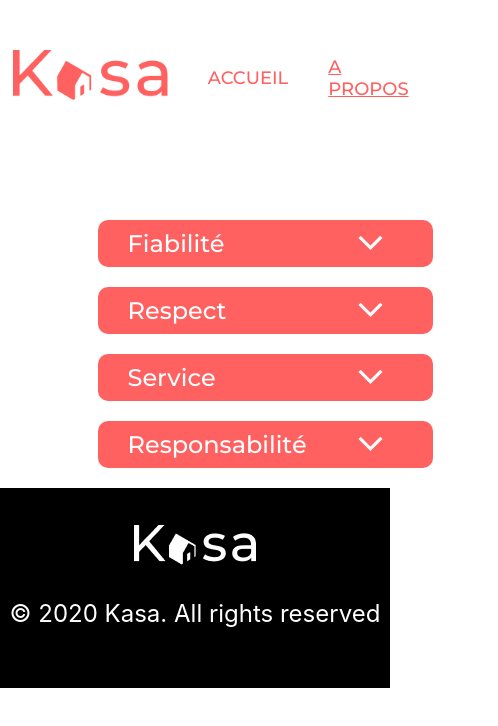
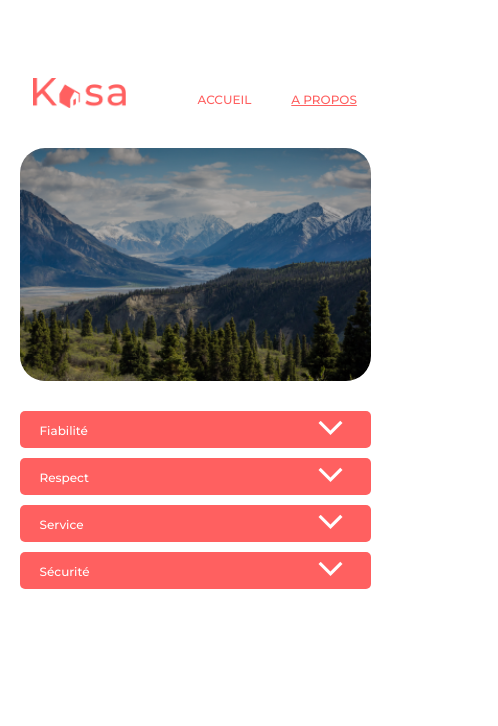
Before and after one commit to LudGold/OCRP7LUD, a React (Create React App) app: page /about in a window 390 px wide. Shown: the top 726 px of the page, 498 px wide, since content can reach past the window. Built offline with nearby package versions, Linux system fonts and the light colour scheme.

Commit message:
review css mobile et components

```diff
--- a/src/components/Home/Banner.jsx
+++ b/src/components/Home/Banner.jsx
@@ -10,7 +10,7 @@ export default function Banner() {
         alt="Paysage côte rocheuse"
         className="img-banner"
       />
-      <h1 className="title-banner"> Chez vous, partout et ailleurs</h1>
+      <h1 className="title-banner">Chez vous,<br/> partout et ailleurs</h1>
 
                   </div>
   );
--- a/src/components/Home/Collapse.jsx
+++ b/src/components/Home/Collapse.jsx
@@ -17,7 +17,7 @@ export default function Collapse(props) {
           <img src="/arrow_up.png" alt="flèche du haut" />
         </button>
       </div>
-          <p className="collapse-description">{props.description}</p>
+          <div className="collapse_open_block"><p className="collapse-description">{props.description}</p></div>
 
     </div>
   ) : (
--- a/src/index.css
+++ b/src/index.css
@@ -1,5 +1,6 @@
 body {
-  margin: 0;
+  margin-left: auto;
+  margin-right: auto;
   width: 100%;
   font-family: -apple-system, BlinkMacSystemFont, 'Segoe UI', 'Roboto', 'Oxygen',
     'Ubuntu', 'Cantarell', 'Fira Sans', 'Droid Sans', 'Helvetica Neue', 'Montserrat',
--- a/src/pages/About.jsx
+++ b/src/pages/About.jsx
@@ -1,7 +1,6 @@
 import React from "react";
 import "../styles/about.css"
 import "../styles/header.css"
-import Footer from "../components/home/Footer";
 import Header from "../components/home/Header";
 import Collapse from "../components/home/Collapse";
 /* import styled from 'styled-components' */
@@ -39,13 +38,13 @@ export default function About() {
               N'hésitez pas à nous contacter si vous avez la moindre question."
        />
        <Collapse
-         title="Responsabilité"
+         title="Sécurité"
          description="La sécurité est la priorité de Kasa.
              Aussi bien pour nos hôtes que pour les voyageurs, chaque logement correspond aux critères de sécurité établis par nos services.
              En laissant une note aussi bien à l'hôte qu'au locataire, cela permet à nos équipes de vérifier que les standards sont bien respectés. Nous organisons également des ateliers sur la sécurité domestique pour nos hôtes."
        />
      </div>
-     <Footer />
+
    </div>
  );
 };
--- a/src/styles/about.css
+++ b/src/styles/about.css
@@ -11,24 +11,30 @@
   filter: brightness(50%);
 }
 .about_container {
-  width: 1023px;
+  width: 60%;
   height: auto;
-  margin: 10px auto 0;
+  margin: 30px auto 0;
 }
 @media only screen and (max-width: 768px) {
  .about_banner_mob {
-    width: 500px;
+    width: 90%;
     margin-left: 20px;
     border-radius: 25px;
+    mix-blend-mode: darken;
+    display: flex;
+    justify-content: center;
+    filter: brightness(0.7);
+
   }
 
   .about_banner_home {
     display: none;
   }
   .about_container{
-    width: 400px;
-    margin-bottom: 20px;
-    margin-left: 25%;
+    display: flex;
+    flex-direction: column;
+    align-items: center ;
+    width: 90%;
+
   }
   }
-/* img mobile n'apparaît pas */
--- a/src/styles/banner.css
+++ b/src/styles/banner.css
@@ -1,45 +1,56 @@
  .banner-content{
   position: relative;
 
-  text-align: center;
-
- }
+   }
 
 .img-banner{
 
-  border-radius: 10px;
+  border-radius: 25px;
   width: 85%;
+  height: 223px;
+  object-fit: cover;
+  max-width: 100%;
   filter: brightness(70%);
-  height: auto;
+  margin: 0 auto;
+  display: block;
 
    }
 
-   .title-banner{
+  .title-banner {
        color: #FFFFFF;
        font-family: 'Montserrat';
+       font-weight: 500;
+       font-style: normal;
+       font-size: 48px;
        position: absolute;
        text-align: center;
-       width: 80%;
-       font-size: 48px;
-       font-style: normal;
-       margin: auto;
-       font-weight: 500;
-       top: 50%;
+       top: 40%;
        left: 50%;
-      transform: translate(-50%, -50%)}
+       transform: translate(-50%, -50%)
+      }
+      br{
+        display: none;
+      }
 
 
 
    @media only screen and (max-width: 768px) {
     .title-banner{
     font-size: 24px;
+    text-align: left;
+    margin-left: -30px;
+    margin-right: -30px;
 
     }
-    .banner-content{
-      margin-left: 0;
-    }
+   br{
+    display: initial;
+   }
+
   .img-banner{
-    max-width: 600px;
+    width: 335px;
+    height: 111px;
+    border-radius: 10px;
+
 
 
 
--- a/src/styles/card.css
+++ b/src/styles/card.css
@@ -1,4 +1,4 @@
-/* à revoir */
+
 .Contain{
   display: flex;
   justify-content: center;
@@ -8,13 +8,13 @@
   border-radius: 25px;
   background-color: #f7f7f7;
   width: 85%;
-  gap: 5%;
+  gap: 10%;
   display: flex;
   flex-wrap: wrap;
   object-fit: cover;
   justify-content: center;
   align-items: center;
-  padding: 40px 20px 40px 20px;
+  padding: 40px 0 40px 0;
   margin-top: 30px;
 
 }
@@ -59,6 +59,8 @@
 @media only screen and (max-width: 768px) {
 .Cards{
   background: none;
+  margin-top: 0;
+  padding: 0;
 
 
 }
--- a/src/styles/collapse.css
+++ b/src/styles/collapse.css
@@ -1,15 +1,19 @@
-/* chevrons pour collapse */
-.dropdown_up {
-  width: 20px;
+ /* chevrons pour collapse
+ .dropdown_up {
+ width: 20px;
   transform: rotate(0deg);
   border: none;
+  outline: none;
+  cursor: pointer;
   background: transparent;
   margin-right: 63px;
 }
 
 .dropdown_down {
-  width: 20px;
-  transform: rotate(0deg);
+  /* width: 20px; */
+  /* transform: rotate(0deg); */
+  /* outline: none;
+  cursor: pointer;
   background: transparent;
   border: none;
   margin-right: 63px;
@@ -17,7 +21,7 @@
 
 .collapse_closed,
 .collapse_open {
-  align-items: flex-start;
+
   font-family: "Montserrat";
 }
 .collapse-title {
@@ -64,12 +68,99 @@
   width: 1023px;
   height: 47px;
   margin-top: 20px;
+} */
+.collapse_open {
+  display: flex;
+  flex-direction: column;
+  align-items: center;
+  background-color: #ff6060;
+  color: #ffffff;
+  border-radius: 5px;
+  margin-bottom: 20px;
+
 }
+.collapse_open_block{
+  background-color: #F7F7F7;
+  width: 100%;
+
+}
+
+.collapse_encart_opened {
+  display: flex;
+  align-items: center;
+
+  justify-content: space-between;
+  width: 100%;
+}
+
+.collapse-title {
+  font-size: 24px;
+  font-weight: 500;
+  font-family: 'Montserrat';
+  margin-left: 20px;
+  margin-bottom: 10px;
+  color: #ffffff;
+}
+
+.dropdown_up {
+  background-color: #ff6060;
+  border: none;
+  margin-right: 20px;
+  outline: none;
+  cursor: pointer;
+}
+
+.collapse-description {
+
+  margin-top: 10px;
+  width: 90%;
+  margin-left: 30px;
+  color: #ff6060;
+  background: #F7F7F7;
+  font-size: 24px;
+  font-family: 'Montserrat';
+  font-weight: 400;
+  line-height: 34px;
+  border-radius: 5px;
+}
+
+.collapse_closed {
+  display: flex;
+  align-items: center;
+  justify-content: center;
+
+  margin-bottom: 10px;
+  background-color: #ff6060;
+  border-radius: 5px;
+
+}
+
+.collapse_encart_closed {
+  display: flex;
+  align-items: center;
+  justify-content: space-between;
+  width: 100%;
+}
+
+.dropdown_down {
+  background-color: #ff6060;
+  border: none;
+  margin-right: 20px;
+  outline: none;
+  cursor: pointer;
+}
+
 @media only screen and (max-width: 768px) {
-    .collapse_encart_opened, .collapse_encart_closed{
-        width: 335px;
+
+    .collapse-description{
+        font-size: 12px;
+        line-height: 12px;
     }
-    .collapse-description{
-        width: 315px;
+    .collapse-title{
+      font-size: 12px;
     }
+    .collapse_closed{
+      width: 100%;
+    }
+
 }
--- a/src/styles/gallery.css
+++ b/src/styles/gallery.css
@@ -1,12 +1,12 @@
-img.gallery_img{
+img.gallery_img {
   width: 100%;
   height: 415px;
   object-fit: cover;
   border-radius: 25px;
+  overflow: hidden;
 }
 
-
-.gallery_image{
+.gallery_image {
   position: relative;
 }
 .gallery_arrowLeft {
@@ -14,7 +14,6 @@ img.gallery_img{
   left: 0;
   top: 40%;
   margin-left: 10px;
-
 }
 .gallery_arrowRight {
   position: absolute;
@@ -23,30 +22,29 @@ img.gallery_img{
   margin-right: 10px;
 }
 
-  .gallery_count{
+.gallery_count {
   position: relative;
   left: 50%;
   bottom: 50px;
-    color: #FFFF;
+  color: #ffff;
   font-size: 24px;
   font-weight: 500;
-    font-family: 'Montserrat';
-
+  font-family: "Montserrat";
 }
 @media only screen and (max-width: 768px) {
-    .img_arrowLeft{
+  .img_arrowLeft {
     width: 12px;
     height: 20px;
   }
-    .img_arrowRight{
+  .img_arrowRight {
     width: 12px;
     height: 20px;
   }
-    img.gallery_img{
+  img.gallery_img {
     border-radius: 10px;
-
   }
 
-  .gallery_count{
+  .gallery_count {
     display: none;
-  }}
+  }
+}
--- a/src/styles/header.css
+++ b/src/styles/header.css
@@ -1,25 +1,23 @@
-body {
-  margin: 0;
-  max-width: 1600px;
-}
+
 .container_header {
   display: flex;
   justify-content: center;
   margin-top: 50px;
+
 }
 .lmj-nav {
   display: flex;
   justify-content: space-between;
   align-items: flex-end;
   margin-bottom: 100px;
-  margin-left: 50px;
-  width: 85%;
+
+  width: 83%;
   height: 100px;
 }
 
 .lmj-logo-kasa {
   margin-top: 20px;
-  height: 70px;
+  height: 50px;
 }
 .nav_link {
   text-decoration: none;
@@ -37,27 +35,20 @@ body {
 
 @media only screen and (max-width: 768px) {
   .lmj-logo-kasa {
-    height: 50px;
+    height: 30px;
     margin-top: 20px;
     width: auto;
   }
   .container_header {
     width: auto;
     margin: 0px;
+
   }
-  .lmj-nav {
-    margin-left: 25px;
-    width: 100%;
+ .lmj-nav {
+    margin-bottom: 40px;
   }
   .nav_link {
-    font-size: 18px;
+    font-size: 12px;
     text-transform: uppercase;
   }
 }
-@media only screen and (max-width: 550px) {
-  .nav-item {
-    flex-wrap: nowrap;
-    display: flex;
-    align-items: center;
-  }
-}
--- a/src/styles/oneFlat.css
+++ b/src/styles/oneFlat.css
@@ -1,7 +1,7 @@
 #flat_select {
   padding: 0;
-  margin-left: 100px;
-  width: 100%;
+
+  width: 80%;
 }
 #flat_select .container_header {
   display: flex;
@@ -95,10 +95,10 @@
 .flat_collapse .collapse_encart_opened {
   width: 700px;
 }
-.flat_collapse .collapse-description {
+/*  modifier dans collapse.css  .flat_collapse .collapse-description {
   width: 680px;
   line-height: 25px;
-}
+}  */
 .flat_equipement {
   width: 547px;
 }
@@ -140,24 +140,20 @@
   .flat_equipement {
     width: 100%;
   }
-  .txt_description{
+  .txt_description {
     width: 100%;
   }
-  .flat_collapse .collapse-description {
-    width: 100%;
+ /*  .flat_collapse  .collapse-description {
+    width: 90%;
     line-height: 25px;
+  } */
+  #flat_select {
+    width: 80%;
   }
-#flat_select{
-   width: 80%;
-   margin: 20px;
-   margin-top: 0;
-
-
+  .flat_title {
+    font-size: 18px;
+  }
+  .flat_location {
+    font-size: 14px;
+  }
 }
-.flat_title{
-    font-size: 18px;
-}
-.flat_location{
-    font-size: 14px;
-}
-}
```
Lines whose indentation alone changed are shown as unchanged.
